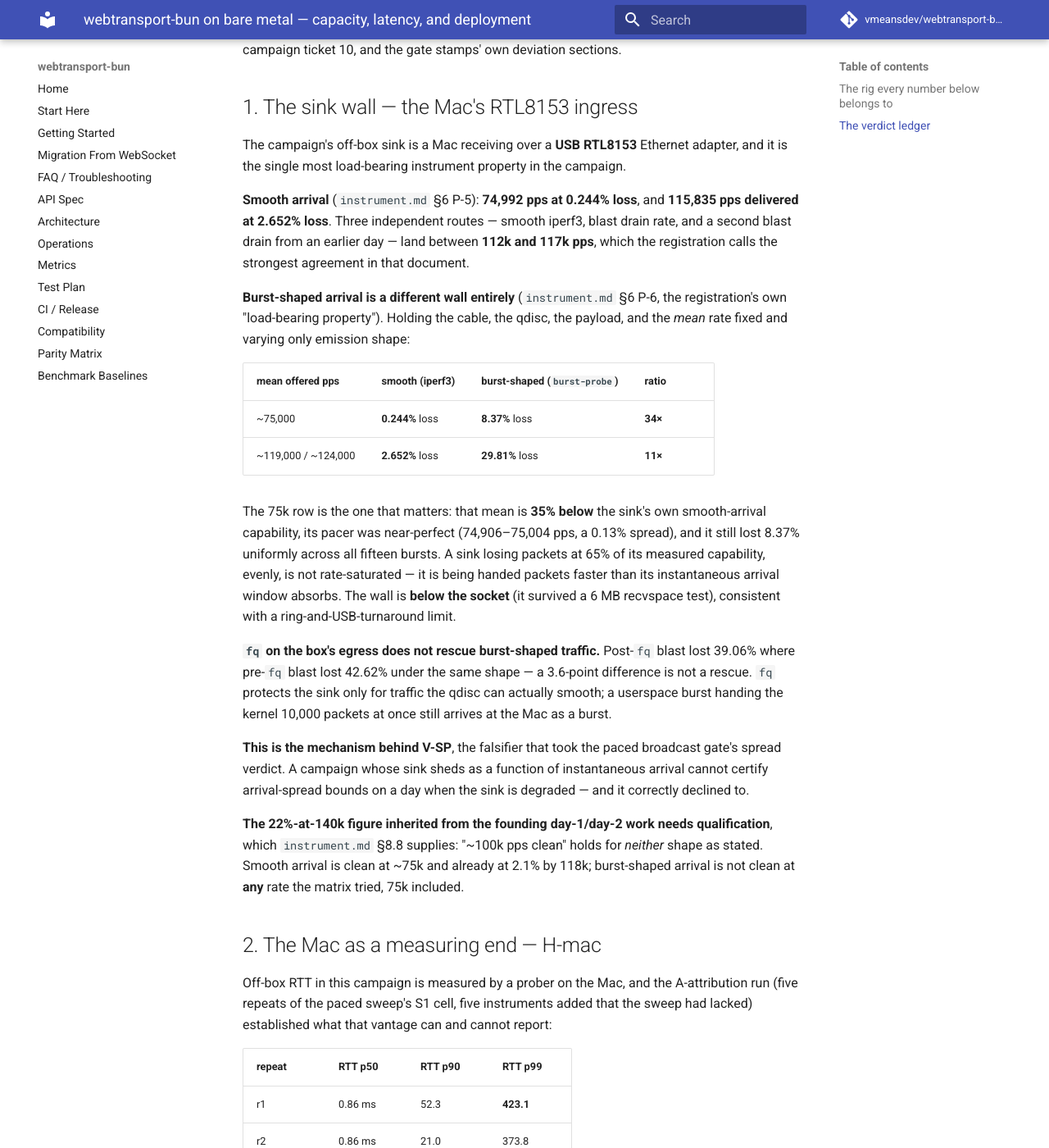
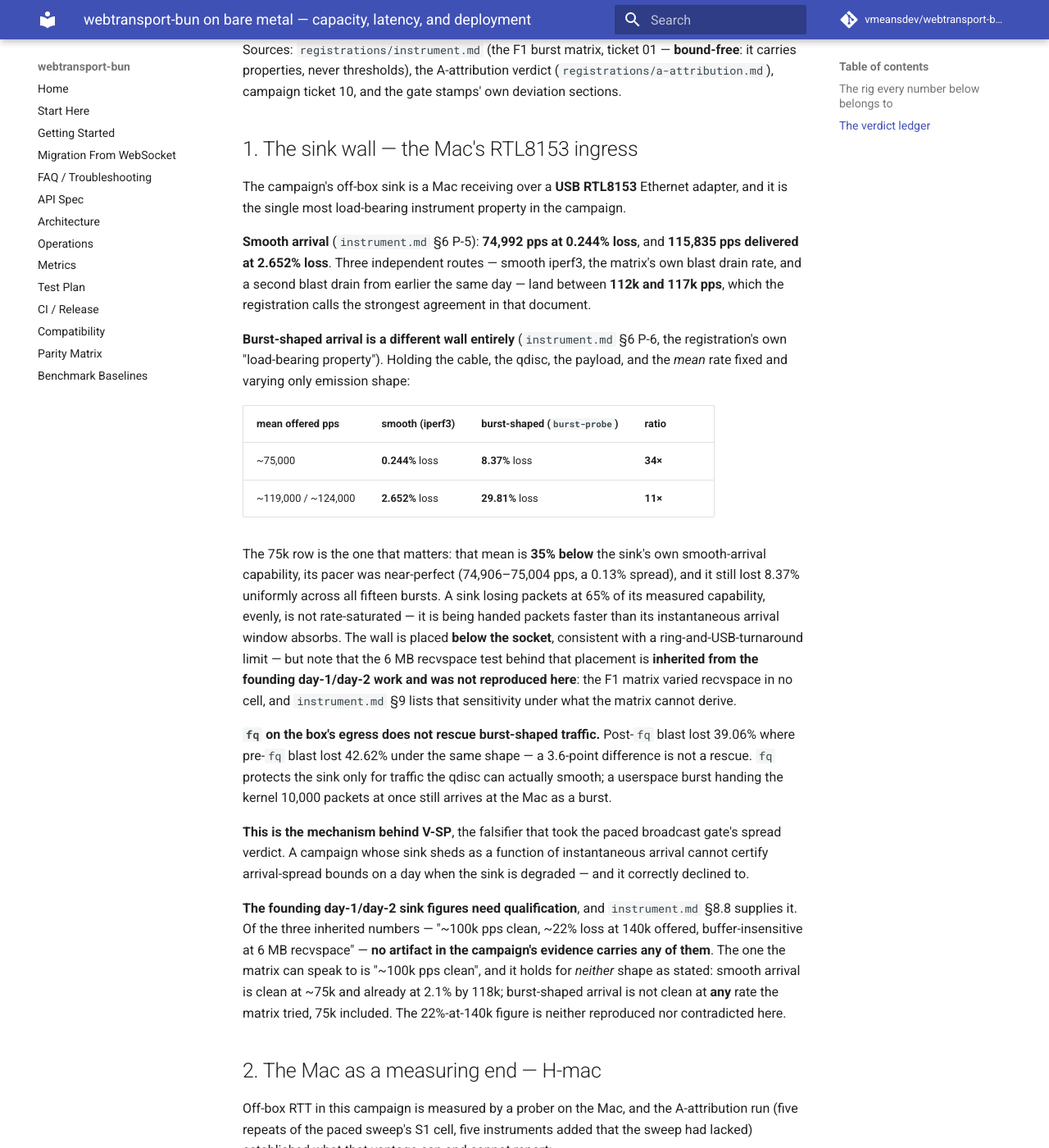
Before and after one commit to vmeansdev/webtransport-bun, an MkDocs documentation site: the page built from docs/research/2026-08-21-bare-metal-capacity.md, in a window 1280 px wide and 1400 px high, scrolled down 17947 px. Shown: the whole window at 82% size. Built offline with MkDocs 1.6.1 and Material for MkDocs 9.7.7, drawn with Linux system fonts in a browser that asks for light colours; comment, search, counter and statistics services are not loaded; some of the changed text lies outside the part shown.

Commit message:
Correct provenance where the doc claimed more than its source does
Six citation repairs, none of which change a digit:
- V-SP's 106.76 ms ceiling is computed per-run by the harness (1.2 x the run's
  88.96 ms net emission max); the registration derived the rule, not the value.
- J = 0 lives in the registration's SS10 ratifications, not SS11.
- The G10-final quote sits in the registration's preamble, not a section SS25.
- The 6 MB recvspace test is inherited from day-1/day-2 and was not reproduced;
  SS9 lists it as underivable from the matrix.
- SS8.8 qualifies '~100k pps clean', and says no artifact carries 22%%-at-140k.
- The preflight's GREEN facts did not include the jitter range, which comes
  from the SI ladders.
Also: G2's 8.101888 ms is the median of three floor arms, and its prediction
was a HIT on the verdict but a MISS on the 3-6 ms band; the H-mac block quote
is now actually verbatim.

Co-Authored-By: Claude Fable 5 <noreply@anthropic.com>
Claude-Session: https://claude.ai/code/session_019gyQbTLhhYegaDaLPqLrYs

```diff
--- a/docs/research/2026-08-21-bare-metal-capacity.md
+++ b/docs/research/2026-08-21-bare-metal-capacity.md
@@ -433,11 +433,14 @@ that preceded the gate measured −44.14 ms under a pairing that had drifted
 ## 3. The narrowing: why the spread clause renders no verdict
 
 C2's bound was ratified at **J = 0** — "overlap itself the failure", the
-strictest form available (`registrations/paced-broadcast.md` §11). Grading it
-requires a sink that can certify sub-ceiling spreads, and on gate day the sink
-could not: the **V-SP** validity falsifier fired in **all six cells** — worst
-burst drain 88.49 ms ÷ completeness 0.714 = **123.94 ms** against the 106.76 ms
-ceiling the registration derived. INVALID dominates both PASS and MISS, so no
+strictest form available (`registrations/paced-broadcast.md` §10, "Ratifications
+of 2026-08-21"). Grading it requires a sink that can certify sub-ceiling
+spreads, and on gate day the sink could not: the **V-SP** validity falsifier
+fired in **all six cells** — worst burst drain 88.49 ms ÷ completeness 0.714 =
+**123.94 ms** against a **106.76 ms** ceiling. That ceiling is computed per-run
+by the harness as 1.2 × the run's own 88.96 ms net emission maximum; what the
+registration derived is the V-SP *rule*, not this number. INVALID dominates
+both PASS and MISS, so no
 verdict is rendered in either direction. The measured 441.97 / 389.55 /
 169.08 ms figures above are recorded, and they license nothing.
 
@@ -490,7 +493,8 @@ verdict showed to be robust rather than around the tail it showed to be noise.
 
 **This gate supersedes G10's scenario; it is not a G10 re-run.** The
 G10-final ruling states it directly, and the registration quotes it verbatim
-(`registrations/paced-broadcast.md` §25-26):
+(`registrations/paced-broadcast.md`, preamble lines 25-26 — the page's numbered
+sections run §1–§12 and this quote sits above them):
 
 > *"A registration certifying a specific smaller shape would be a NEW gate if
 > ever needed, not a G10 re-run."*
@@ -674,9 +678,9 @@ campaign.
 
 **Smooth arrival** (`instrument.md` §6 P-5): **74,992 pps at 0.244% loss**, and
 **115,835 pps delivered at 2.652% loss**. Three independent routes — smooth
-iperf3, blast drain rate, and a second blast drain from an earlier day — land
-between **112k and 117k pps**, which the registration calls the strongest
-agreement in that document.
+iperf3, the matrix's own blast drain rate, and a second blast drain from
+earlier the same day — land between **112k and 117k pps**, which the
+registration calls the strongest agreement in that document.
 
 **Burst-shaped arrival is a different wall entirely** (`instrument.md` §6 P-6,
 the registration's own "load-bearing property"). Holding the cable, the qdisc,
@@ -692,8 +696,12 @@ smooth-arrival capability, its pacer was near-perfect (74,906–75,004 pps, a
 0.13% spread), and it still lost 8.37% uniformly across all fifteen bursts. A
 sink losing packets at 65% of its measured capability, evenly, is not
 rate-saturated — it is being handed packets faster than its instantaneous
-arrival window absorbs. The wall is **below the socket** (it survived a 6 MB
-recvspace test), consistent with a ring-and-USB-turnaround limit.
+arrival window absorbs. The wall is placed **below the socket**, consistent
+with a ring-and-USB-turnaround limit — but note that the 6 MB recvspace test
+behind that placement is **inherited from the founding day-1/day-2 work and was
+not reproduced here**: the F1 matrix varied recvspace in no cell, and
+`instrument.md` §9 lists that sensitivity under what the matrix cannot
+derive.
 
 **`fq` on the box's egress does not rescue burst-shaped traffic.** Post-`fq`
 blast lost 39.06% where pre-`fq` blast lost 42.62% under the same shape — a
@@ -706,11 +714,14 @@ broadcast gate's spread verdict. A campaign whose sink sheds as a function of
 instantaneous arrival cannot certify arrival-spread bounds on a day when the
 sink is degraded — and it correctly declined to.
 
-**The 22%-at-140k figure inherited from the founding day-1/day-2 work needs
-qualification**, which `instrument.md` §8.8 supplies: "~100k pps clean" holds
-for *neither* shape as stated. Smooth arrival is clean at ~75k and already at
-2.1% by 118k; burst-shaped arrival is not clean at **any** rate the matrix
-tried, 75k included.
+**The founding day-1/day-2 sink figures need qualification**, and
+`instrument.md` §8.8 supplies it. Of the three inherited numbers — "~100k pps
+clean, ~22% loss at 140k offered, buffer-insensitive at 6 MB recvspace" — **no
+artifact in the campaign's evidence carries any of them**. The one the matrix
+can speak to is "~100k pps clean", and it holds for *neither* shape as stated:
+smooth arrival is clean at ~75k and already at 2.1% by 118k; burst-shaped
+arrival is not clean at **any** rate the matrix tried, 75k included. The
+22%-at-140k figure is neither reproduced nor contradicted here.
 
 ## 2. The Mac as a measuring end — H-mac
 
@@ -732,10 +743,13 @@ moves.** The box was provably clean throughout — Tctl ≤ 61.8 °C, loadavg1
 2.08, `performance` governor, pacer stall p99 1.76–1.89 ms — which killed the
 thermal and co-tenant hypotheses outright. The verdict:
 
-> **The sweep's 4.9× RTT-p99 repeat spread is measuring-end tail noise. The
-> same instrument produced 310–423 ms the same day with the box clean: a ~30×
-> cross-day swing that no box-side variable explains.** Cross-day absolute
-> RTT-p99 numbers from this instrument are weather, not measurements.
+> **the sweep's 4.9× S1 RTT-p99 repeat spread (13.7–67.5 ms) is measuring-end
+> tail noise — the same mechanism at lower amplitude. Today the same instrument
+> produced 310–423 ms with the box clean: a ~30× cross-day swing that no
+> box-side variable explains.**
+>
+> […] Cross-day absolute RTT-p99 numbers from this instrument are weather, not
+> measurements, and no stamped claim should quote one without this verdict.
 
 Prober CPU medians (261–283%) matched sweep day, so the effect is **wakeup
 latency under host load**, not CPU starvation; the monotone decay across
@@ -747,10 +761,14 @@ same-run *relative* comparison between paired arms — which is exactly the form
 the paced-broadcast C3′ clause was rebuilt into (Amendment A-1).
 
 **G2's INCOMPLETE is the same instrument seen from the other side.** Its
-off-box floor arm measured an idle p99 of **8.101888 ms** against a 4.0 ms bar
-— 81% of a 10 ms round-trip budget consumed by the vantage before the product
-is involved. The registration predicted this outcome in advance and called it a
-legitimate campaign result. **The Mac vantage cannot witness a single-digit-
+off-box floor arms measured an idle p99 of **8.101888 ms** — the median of the
+three arms, all three of which are above the 4.0 ms bar — meaning 81% of a
+10 ms round-trip budget is consumed by the vantage before the product is
+involved. The registration predicted this outcome in advance and called it a
+legitimate campaign result, though the stamp records the prediction as a **HIT
+on the verdict and a MISS on the band**: it expected 3–6 ms, and 8.102 ms is
+35% above the top of that range and 2.03× the bar. **The Mac vantage cannot
+witness a single-digit-
 millisecond tail-latency claim**, and no such claim appears in this document.
 
 ## 3. The cable and its preflight
@@ -760,8 +778,10 @@ Cable: `box eno1 10.99.0.2 ↔ Mac en8 10.99.0.1`, MTU 1500, `fq` armed on
 
 The founding preflight (2026-08-20, `preflight-baremetal-2026-08-20.json`) came
 back **GREEN**: 600 ICMP samples at 0% loss, TCP **881,040,056 bit/s** with **0
-retransmits** over 10.006 s, jitter between 0.005 ms and 0.050 ms under UDP load
-in both directions, and a clean UDP ladder to 74,997 pps at 0% loss.
+retransmits** over 10.006 s, and a clean UDP ladder to 74,997 pps at 0% loss.
+(The jitter range of 0.005 ms to 0.050 ms under UDP load in both directions is
+from the SI-1/SI-2 iperf3 ladders, not from the preflight artifact, whose own
+ladder jitters run 0.0050–0.0165 ms.)
 
 **RTT depends on which end you ask, and the registration insists you say so.**
 Peer-toward-generator vantage: p50 **0.535 ms**, p99 **0.735 ms**, max 1.12 ms.
```
